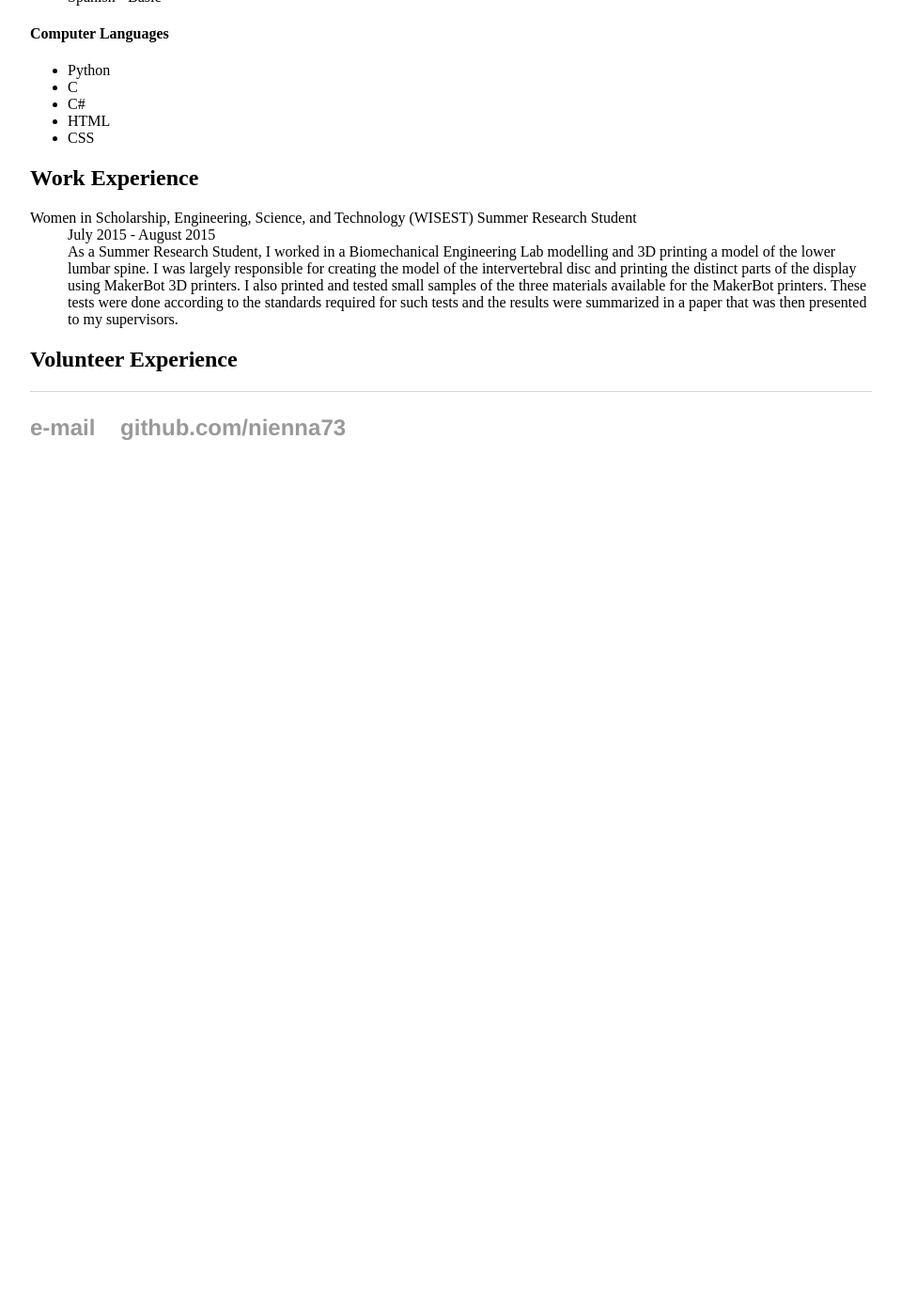
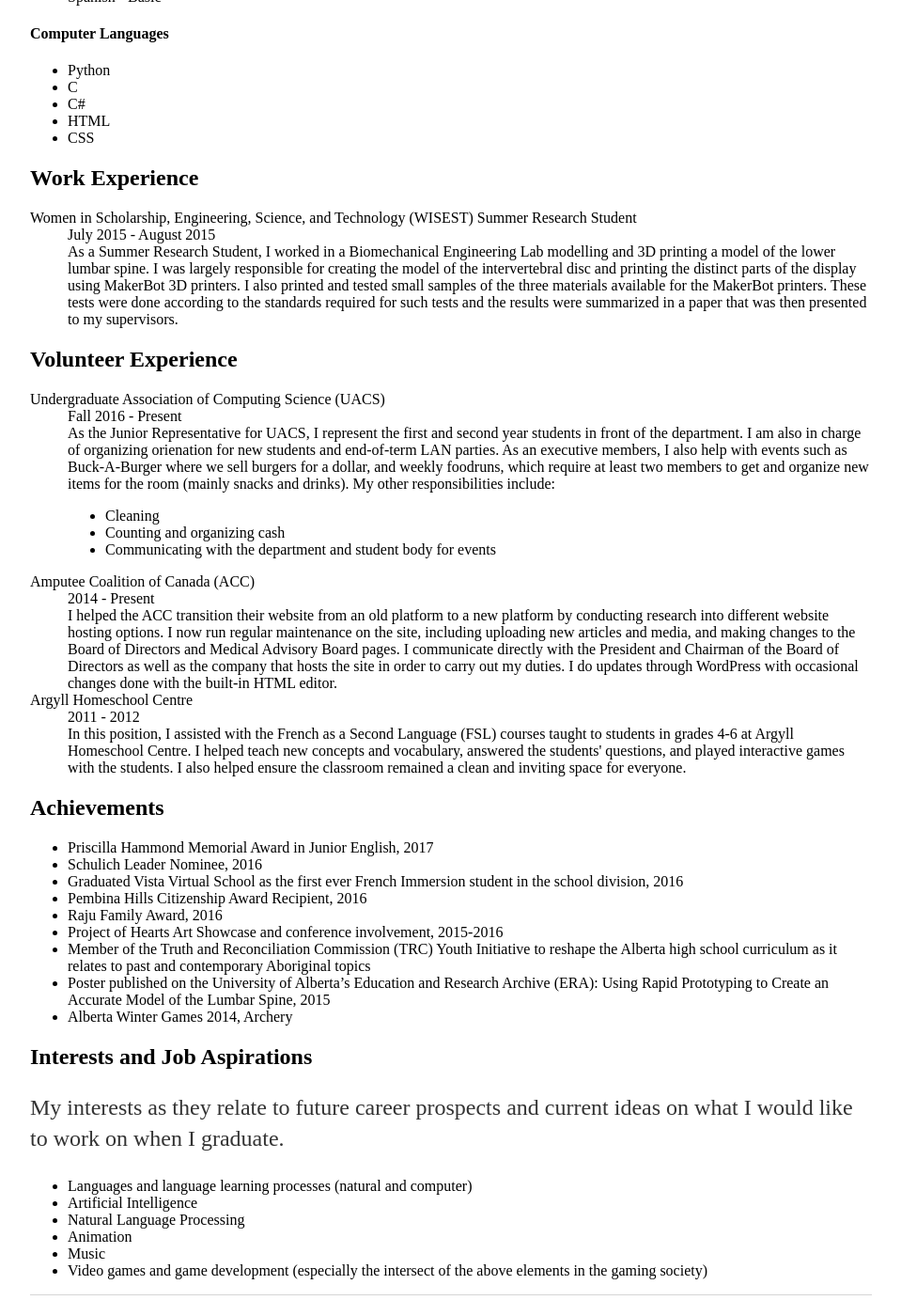
Before and after one commit to nienna73/nienna73.github.io, a Jekyll site: the page built from resume/index.html, in a window 1280 px wide and 1400 px high, scrolled down 1426 px. Shown: the whole window at 94% size, without its empty margins (160-1119 px from the left). Built offline with Jekyll 4.4.1, drawn with Linux system fonts in a browser that asks for light colours; before the commit the page ends 1955 px from its top, so only the background shows below that.

Commit message:
Update index.html
Finished adding volunteer positions, achievements, and interests

```diff
--- a/resume/index.html
+++ b/resume/index.html
@@ -80,3 +80,56 @@ and speak fluenty in French and I have working understandings of written and spo
 </dl>
 
 <h2>Volunteer Experience</h2>
+<dl>
+  <dt>Undergraduate Association of Computing Science (UACS)</dt>
+  <dd>Fall 2016 - Present</dd>
+  <dd>As the Junior Representative for UACS, I represent the first and second year students in front of the department. I am also in charge
+    of organizing orienation for new students and end-of-term LAN parties. As an executive members, I also help with events such as Buck-A-Burger
+    where we sell burgers for a dollar, and weekly foodruns, which require at least two members to get and organize new items for the room (mainly
+     snacks and drinks). My other responsibilities include: <br />
+    <ul>
+      <li>Cleaning</li>
+      <li>Counting and organizing cash</li>
+      <li>Communicating with the department and student body for events</li>
+    </ul>
+  </dd>
+
+  <dt>Amputee Coalition of Canada (ACC)</dt>
+  <dd>2014 - Present</dd>
+  <dd>I helped the ACC transition their website from an old platform to a new platform by conducting research into different website hosting options.
+    I now run regular maintenance on the site, including uploading new articles and media, and making changes to the Board of Directors
+    and Medical Advisory Board pages. I communicate directly with the President and Chairman of the Board of Directors as well as the company
+    that hosts the site in order to carry out my duties. I do updates through WordPress with occasional changes done with the built-in HTML
+    editor.</dd>
+  <dt>Argyll Homeschool Centre</dt>
+  <dd>2011 - 2012</dd>
+  <dd>In this position, I assisted with the French as a Second Language (FSL) courses taught to students in grades 4-6 at Argyll Homeschool
+    Centre. I helped teach new concepts and vocabulary, answered the students' questions, and played interactive games with the students. I also
+    helped ensure the classroom remained a clean and inviting space for everyone.</dd>
+</dl>
+
+<h2>Achievements</h2>
+<ul>
+  <li>Priscilla Hammond Memorial Award in Junior English, 2017</li>
+  <li>Schulich Leader Nominee, 2016</li>
+  <li>Graduated Vista Virtual School as the first ever French Immersion student in the school division, 2016</li>
+  <li>Pembina Hills Citizenship Award Recipient, 2016</li>
+  <li>Raju Family Award, 2016</li>
+  <li>Project of Hearts Art Showcase and conference involvement, 2015-2016</li>
+  <li>Member of the Truth and Reconciliation Commission (TRC) Youth Initiative to reshape the Alberta high school curriculum as
+    it relates to past and contemporary Aboriginal topics</li>
+  <li>Poster published on the University of Alberta’s Education and Research Archive (ERA): Using Rapid Prototyping to Create
+    an Accurate Model of the Lumbar Spine, 2015</li>
+  <li>Alberta Winter Games 2014, Archery</li>
+</ul>
+
+<h2>Interests and Job Aspirations</h2>
+<p>My interests as they relate to future career prospects and current ideas on what I would like to work on when I graduate.</p>
+<ul>
+  <li>Languages and language learning processes (natural and computer)</li>
+  <li>Artificial Intelligence</li>
+  <li>Natural Language Processing</li>
+  <li>Animation</li>
+  <li>Music</li>
+  <li>Video games and game development (especially the intersect of the above elements in the gaming society)</li>
+</ul>
```
